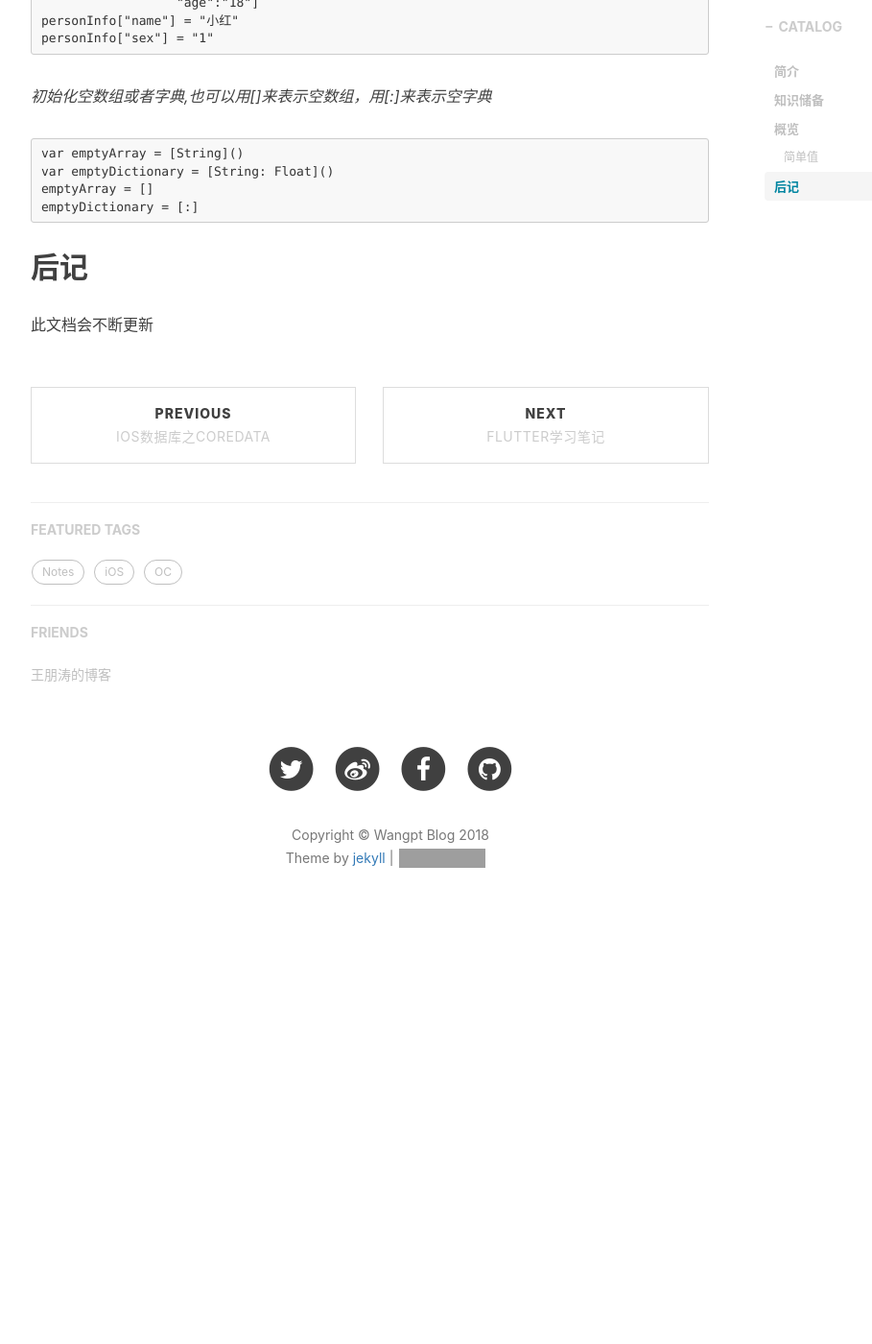
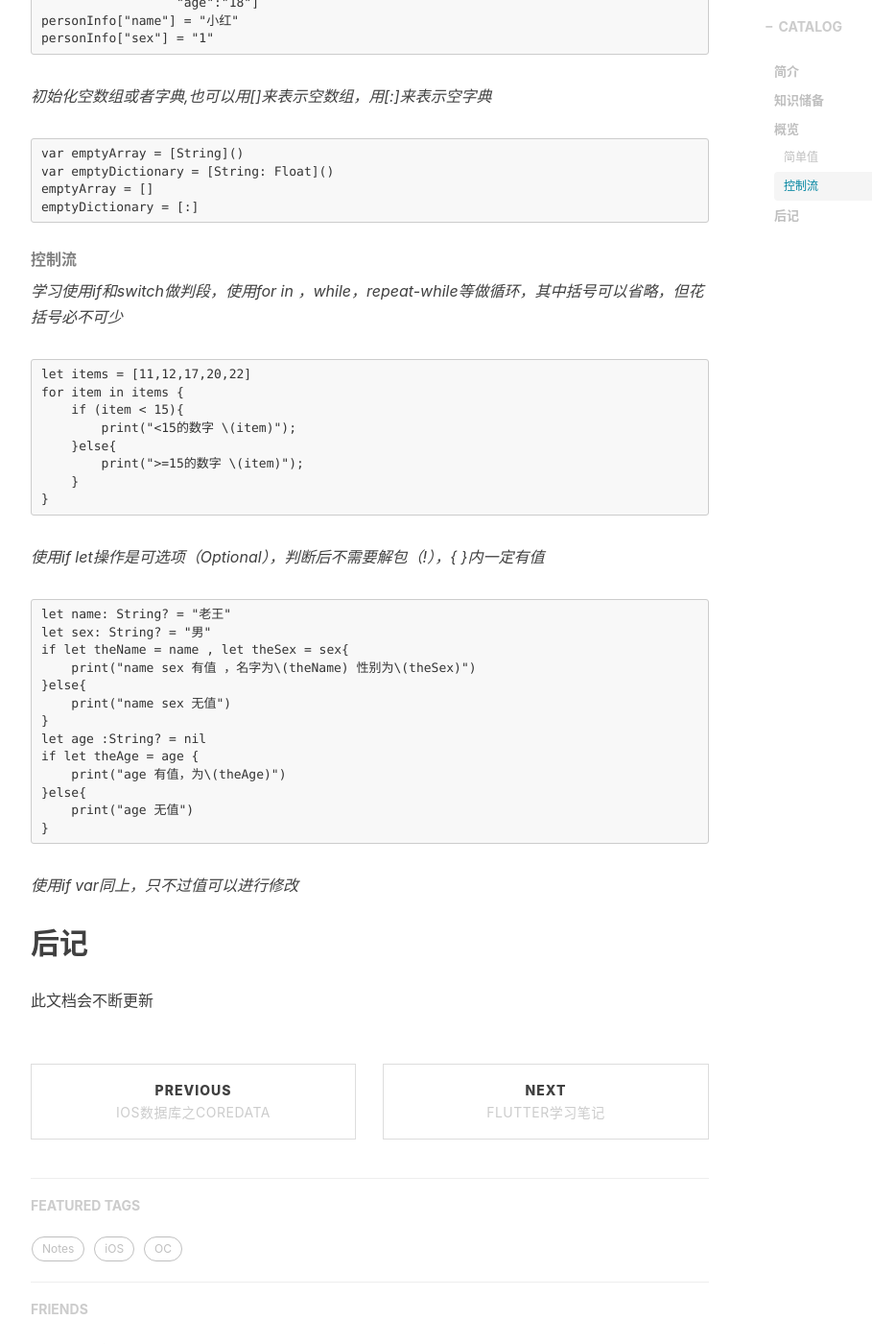
Before and after one commit to wangpt/wangpt.github.io, a Jekyll site: the page built from _posts/2018-09-22-swift-note的.markdown, in a window 1280 px wide and 1400 px high, scrolled down 2043 px. Shown: the whole window at 96% size, without its empty margins (233-1142 px from the left). Built offline with Jekyll 4.4.1, drawn with Linux system fonts in a browser that asks for light colours; nearby versions of some CDN libraries; comment, search, counter and statistics services are not loaded; before the commit the page ends 3041 px from its top, so only the background shows below that; grey boxes are pictures that could not be loaded.

Commit message:
Update _posts/2018-09-22-swift-note的.markdown

````diff
--- a/_posts/2018-09-22-swift-note的.markdown
+++ b/_posts/2018-09-22-swift-note的.markdown
@@ -92,7 +92,39 @@ var emptyDictionary = [String: Float]()
 emptyArray = []
 emptyDictionary = [:]
 ```
+###### 控制流
+*学习使用if和switch做判段，使用for in ，while，repeat-while等做循环，其中括号可以省略，但花括号必不可少*
 
+```
+let items = [11,12,17,20,22]
+for item in items {
+    if (item < 15){
+        print("<15的数字 \(item)");
+    }else{
+        print(">=15的数字 \(item)");
+    }
+}
+```
+
+*使用if let操作是可选项（Optional），判断后不需要解包（!），{ }内一定有值*
+
+```
+let name: String? = "老王"
+let sex: String? = "男"
+if let theName = name , let theSex = sex{
+    print("name sex 有值 ，名字为\(theName) 性别为\(theSex)")
+}else{
+    print("name sex 无值")
+}
+let age :String? = nil
+if let theAge = age {
+    print("age 有值，为\(theAge)")
+}else{
+    print("age 无值")
+}
+```
+
+*使用if var同上，只不过值可以进行修改*
 
 ## 后记
 
````
